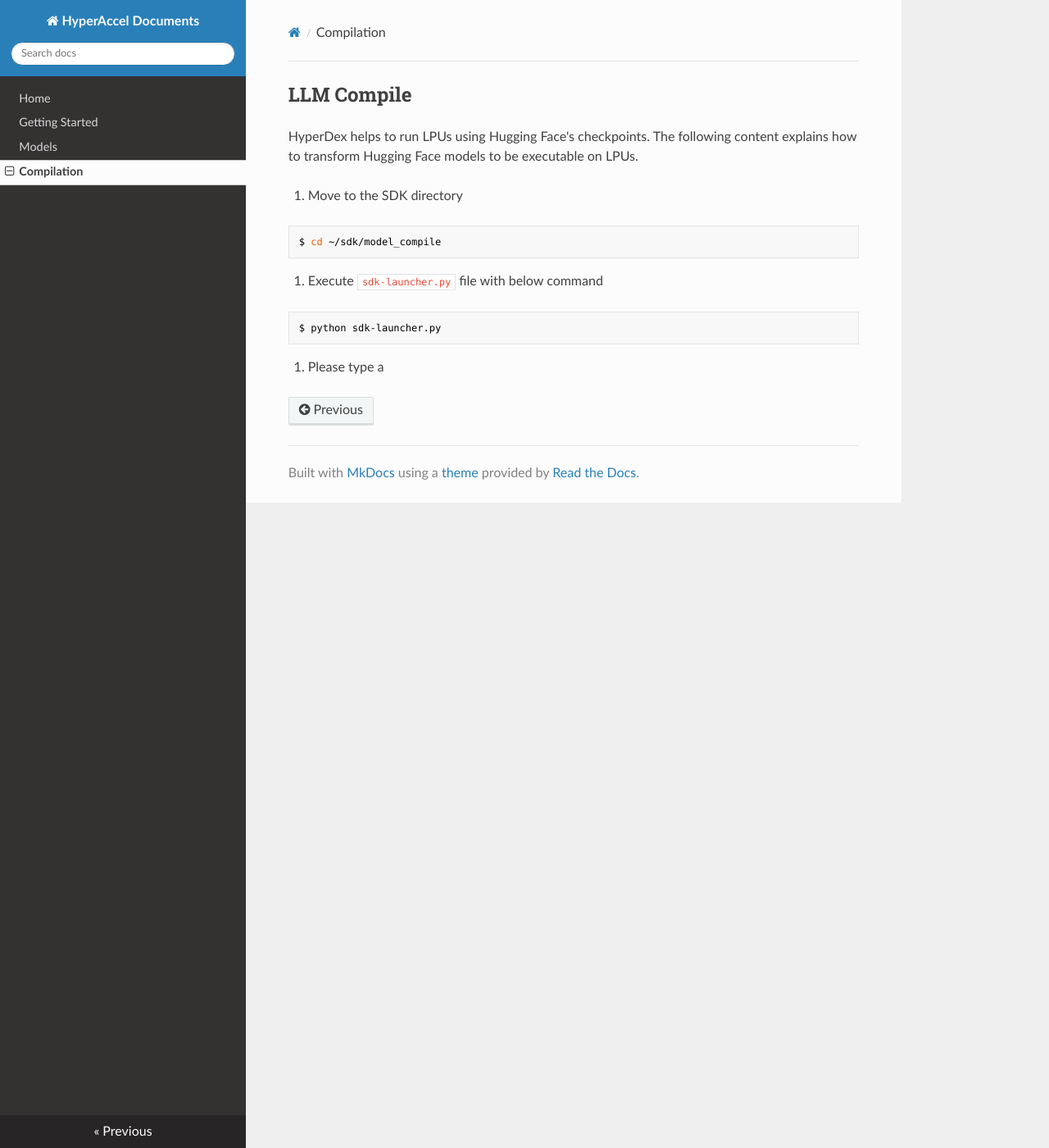
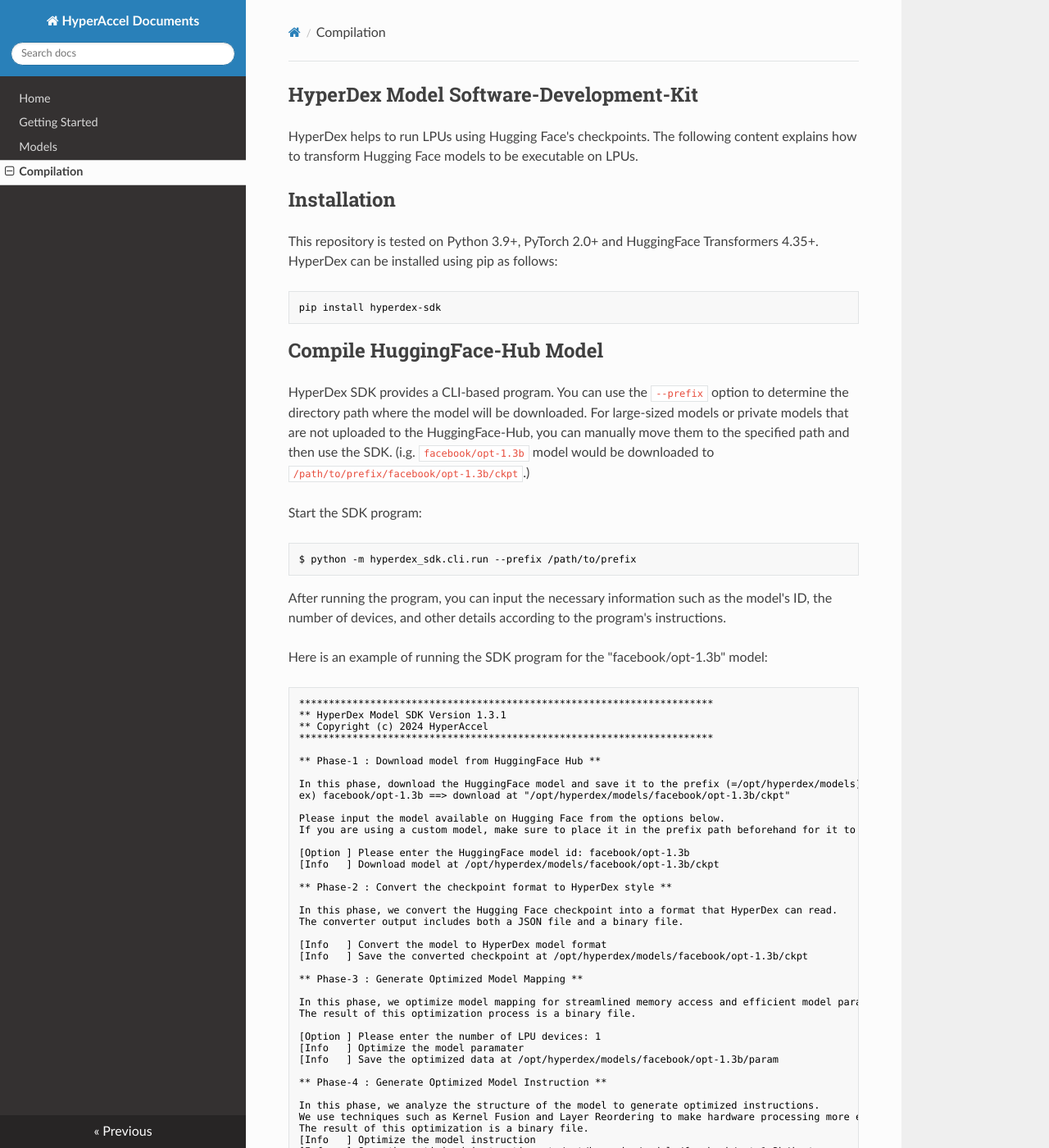
Before and after one commit to Hyper-Accel/docs, an MkDocs documentation site: the page built from docs/compile.md, in a window 1280 px wide and 1400 px high. Shown: the whole window at 82% size. Built offline with MkDocs 1.6.1, drawn with Linux system fonts in a browser that asks for light colours; nearby versions of some CDN libraries; some of the changed text lies outside the part shown.

Commit message:
docs(*): Write SDK documents

````diff
--- a/docs/compile.md
+++ b/docs/compile.md
@@ -1,15 +1,69 @@
-## LLM Compile
+## HyperDex Model Software-Development-Kit
 
 HyperDex helps to run LPUs using Hugging Face's checkpoints. The following content explains how to transform Hugging Face models to be executable on LPUs.
 
-1. Move to the SDK directory
+## Installation
+
+This repository is tested on Python 3.9+, PyTorch 2.0+ and HuggingFace Transformers 4.35+. HyperDex can be installed using pip as follows:
+
 ```bash
-$ cd ~/sdk/model_compile
+pip install hyperdex-sdk
 ```
 
-2. Execute `sdk-launcher.py` file with below command
+## Compile HuggingFace-Hub Model
+
+HyperDex SDK provides a CLI-based program. You can use the `--prefix` option to determine the directory path where the model will be downloaded. For large-sized models or private models that are not uploaded to the HuggingFace-Hub, you can manually move them to the specified path and then use the SDK. (i.g. `facebook/opt-1.3b` model would be downloaded to `/path/to/prefix/facebook/opt-1.3b/ckpt`.)
+
+Start the SDK program:
 ```bash
-$ python sdk-launcher.py
+$ python -m hyperdex_sdk.cli.run --prefix /path/to/prefix
+```
+After running the program, you can input the necessary information such as the model's ID, the number of devices, and other details according to the program's instructions.
+
+Here is an example of running the SDK program for the "facebook/opt-1.3b" model:
+```shell
+**********************************************************************
+** HyperDex Model SDK Version 1.3.1
+** Copyright (c) 2024 HyperAccel
+**********************************************************************
+
+** Phase-1 : Download model from HuggingFace Hub **
+
+In this phase, download the HuggingFace model and save it to the prefix (=/opt/hyperdex/models).
+ex) facebook/opt-1.3b ==> download at "/opt/hyperdex/models/facebook/opt-1.3b/ckpt"
+
+Please input the model available on Hugging Face from the options below.
+If you are using a custom model, make sure to place it in the prefix path beforehand for it to be usable.
+
+[Option	] Please enter the HuggingFace model id: facebook/opt-1.3b
+[Info	] Download model at /opt/hyperdex/models/facebook/opt-1.3b/ckpt
+
+** Phase-2 : Convert the checkpoint format to HyperDex style **
+
+In this phase, we convert the Hugging Face checkpoint into a format that HyperDex can read.
+The converter output includes both a JSON file and a binary file.
+
+[Info	] Convert the model to HyperDex model format
+[Info	] Save the converted checkpoint at /opt/hyperdex/models/facebook/opt-1.3b/ckpt
+
+** Phase-3 : Generate Optimized Model Mapping **
+
+In this phase, we optimize model mapping for streamlined memory access and efficient model parallelism.
+The result of this optimization process is a binary file.
+
+[Option	] Please enter the number of LPU devices: 1
+[Info	] Optimize the model paramater
+[Info	] Save the optimized data at /opt/hyperdex/models/facebook/opt-1.3b/param
+
+** Phase-4 : Generate Optimized Model Instruction **
+
+In this phase, we analyze the structure of the model to generate optimized instructions.
+We use techniques such as Kernel Fusion and Layer Reordering to make hardware processing more efficient.
+The result of this optimization is a binary file.
+[Info	] Optimize the model instruction
+[Info	] Save the optimized instruction at /opt/hyperdex/models/facebook/opt-1.3b/inst
+[Info	] Exit SDK program
 ```
 
-3. Please type a
+
+To refer to the list of models supported by the HyperDex SDK, please visit the following page: [Supported Models](./models.md)
````
Also changed, not shown: docs/guide.md (+1 -1 lines).
